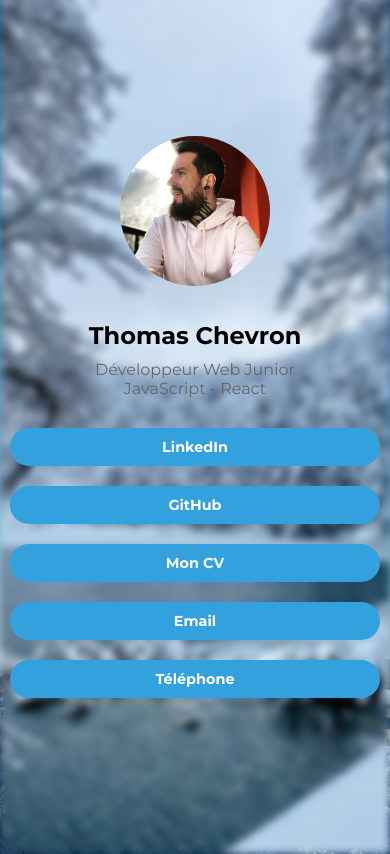
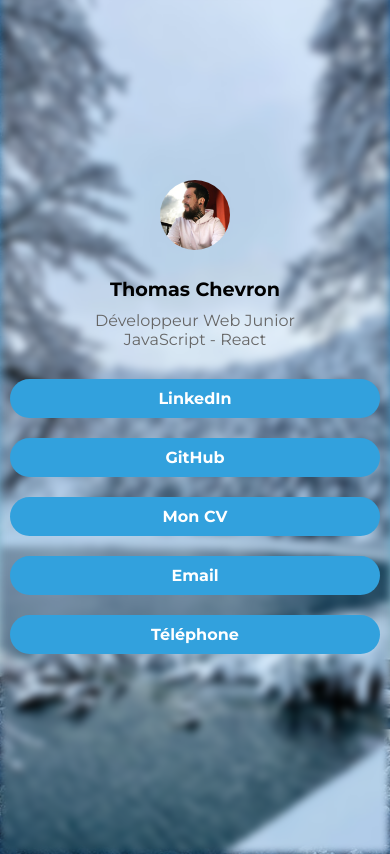
Before and after one commit to SC138/my-qrcode, a React (Create React App) app: page / in a window 390 px wide. Built offline with nearby package versions, Linux system fonts and the light colour scheme.

Commit message:
test css

```diff
--- a/src/App.css
+++ b/src/App.css
@@ -4,8 +4,8 @@
   margin: 0;
   padding: 0;
   font-family: 'Montserrat', sans-serif;
-  /* background-color: #f7f7f7; */
   background: url('../src/assets/img/lac-bg.jpg') ;
+  overflow: hidden;
 }
 
 .App {
@@ -128,17 +128,17 @@
   }
 
   .profile-image {
-    width: 150px;
-    height: 150px;
-    margin-bottom: 15px;
+    width: 70px;
+    height: 70px;
+    margin-bottom: 10px;
   }
 
   .card h1 {
-    font-size: 1.5em;
+    font-size: 1.2em; /* Further reduce font size for smaller screens */
   }
 
   a {
-    font-size: 0.9em;
-    padding: 10px;
+    font-size: 1em; /* Further reduce font size for smaller screens */
+    padding: 10px; /* Further reduce padding for smaller screens */
   }
 }
```
